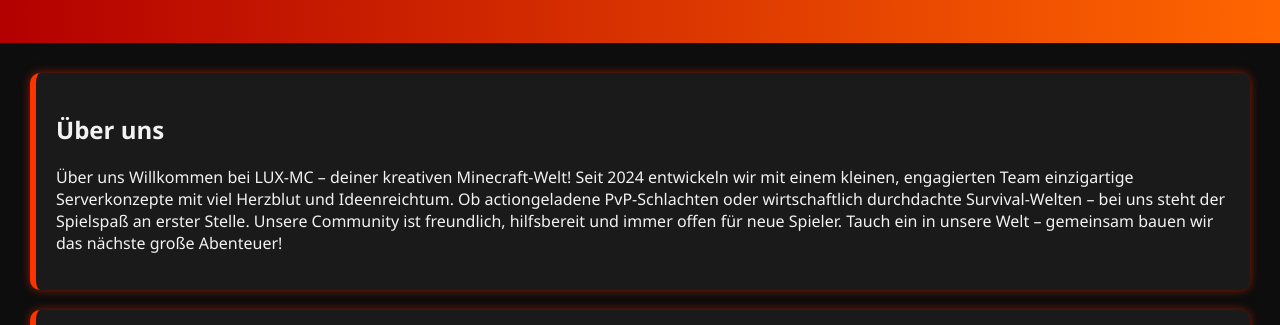
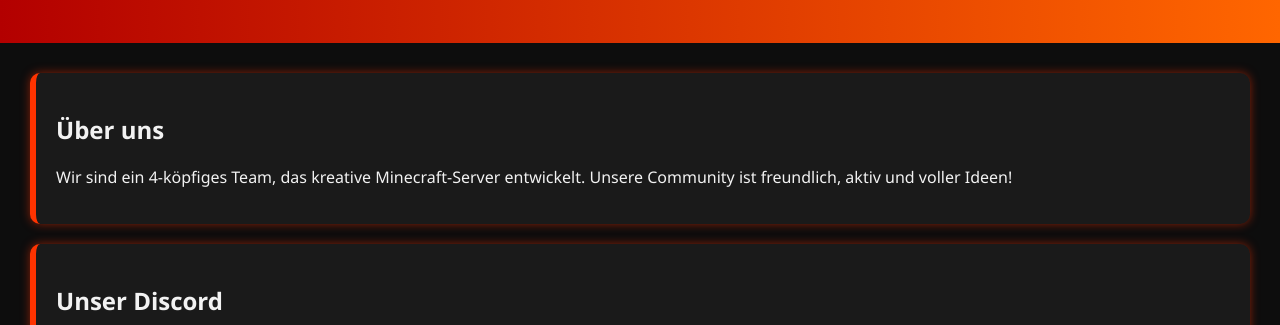
Before and after one commit to PirCraft24/Lux-MC-Site, a plain HTML site: page index.html in a window 1280 px wide. Shown: the part 246-571 px from the top of the page. Drawn offline with Linux system fonts and the light colour scheme.

Commit message:
Aktualisierte alle Dateien

```diff
--- a/index.html
+++ b/index.html
@@ -17,9 +17,7 @@
   <main class="container">
     <div class="box">
       <h2>Über uns</h2>
-      <p>Über uns
-        Willkommen bei LUX-MC – deiner kreativen Minecraft-Welt! Seit 2024 entwickeln wir mit einem kleinen, engagierten Team einzigartige Serverkonzepte mit viel Herzblut und Ideenreichtum. Ob actiongeladene PvP-Schlachten oder wirtschaftlich durchdachte Survival-Welten – bei uns steht der Spielspaß an erster Stelle. Unsere Community ist freundlich, hilfsbereit und immer offen für neue Spieler.
-        Tauch ein in unsere Welt – gemeinsam bauen wir das nächste große Abenteuer!</p>
+      <p>Wir sind ein 4-köpfiges Team, das kreative Minecraft-Server entwickelt. Unsere Community ist freundlich, aktiv und voller Ideen!</p>
     </div>
 
     <div class="box discord-box">
```
